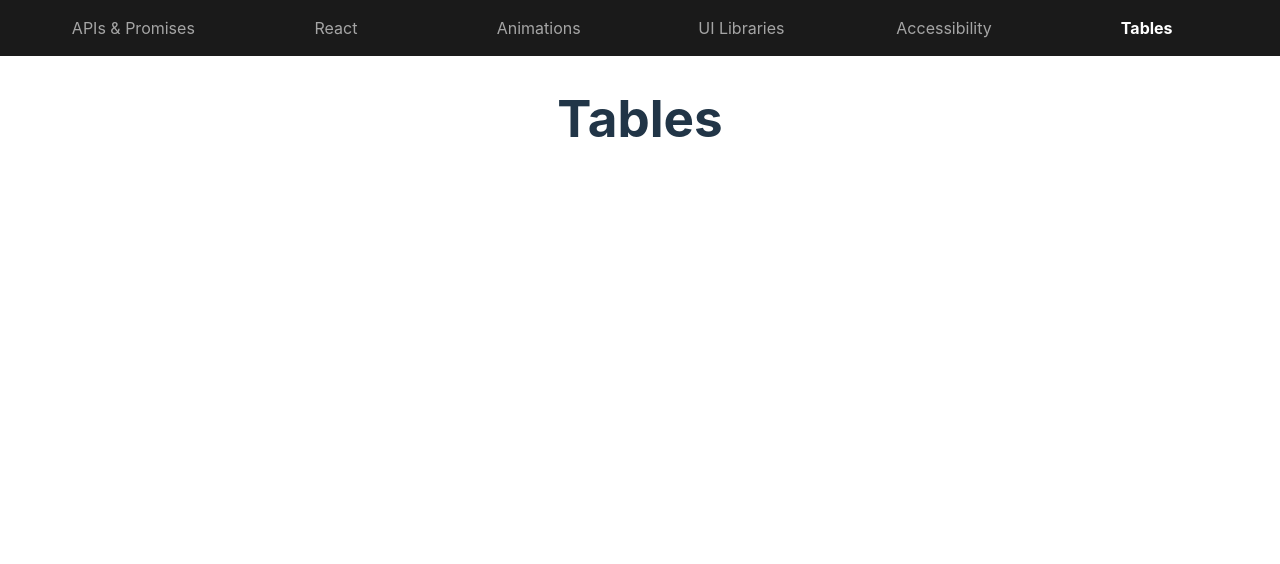
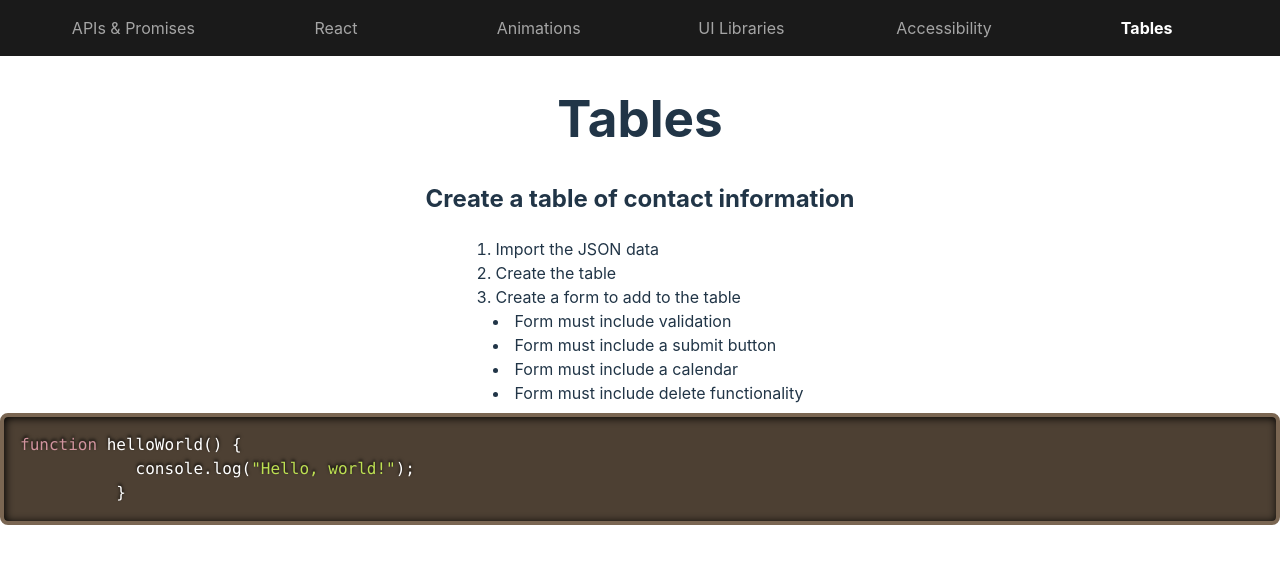
Before and after one commit to jon-slva/frontend-practice, a React (Vite) app: page /tables in a window 1280 px wide. Shown: the top 564 px of the page. Built offline with nearby package versions, Linux system fonts and the light colour scheme.

Commit message:
Add react-syntax-highlighter and table instructions

```diff
--- a/package.json
+++ b/package.json
@@ -14,6 +14,7 @@
     "react": "^18.2.0",
     "react-dom": "^18.2.0",
     "react-router-dom": "^6.22.3",
+    "react-syntax-highlighter": "^15.5.0",
     "sass": "^1.72.0"
   },
   "devDependencies": {
--- /dev/null
+++ b/src/data/tables_data.json
@@ -0,0 +1,32 @@
+[
+	{
+		"name": "John Doe",
+		"email": "johndoe@gmail.com",
+		"phone": "555-555-5555",
+		"dob": "1990-01-01"
+	},
+	{
+		"name": "Jane Smith",
+		"email": "janesmith@yahoo.com",
+		"phone": "555-555-1234",
+		"dob": "1985-05-15"
+	},
+	{
+		"name": "Bob Johnson",
+		"email": "bob.johnson@hotmail.com",
+		"phone": "555-555-2468",
+		"dob": "1978-12-31"
+	},
+	{
+		"name": "Emily Davis",
+		"email": "emily.davis@outlook.com",
+		"phone": "555-555-9876",
+		"dob": "1995-07-22"
+	},
+	{
+		"name": "Tom Lee",
+		"email": "tom.lee@gmail.com",
+		"phone": "555-555-3698",
+		"dob": "1980-03-10"
+	}
+]
--- a/src/pages/Tables/Tables.jsx
+++ b/src/pages/Tables/Tables.jsx
@@ -1,15 +1,35 @@
 import './Tables.scss'
-
 import React from 'react'
+import tableData from '../../data/tables_data.json'
+import { Prism as SyntaxHighlighter } from 'react-syntax-highlighter';
+import { dark } from 'react-syntax-highlighter/dist/esm/styles/prism';
 
 const Tables = () => {
 	return (
 		<main>
 			<h1>Tables</h1>
+			<h2>Create a table of contact information</h2>
+			<ol className='instructions'>
+				<li>Import the JSON data</li>
+				<li>Create the table</li>
+				<li>Create a form to add to the table</li>
+				<ul>
+					<li>Form must include validation</li>
+					<li>Form must include a submit button</li>
+					<li>Form must include a calendar</li>
+					<li>Form must include delete functionality</li>
+				</ul>
+			</ol>
 
-
+			<SyntaxHighlighter language="javascript" style={dark}>
+				{`
+          function helloWorld() {
+            console.log("Hello, world!");
+          }
+        `.trim()}
+			</SyntaxHighlighter>
 		</main>
 	)
 }
 
-export default Tables
+export default Tables;
--- a/src/pages/Tables/Tables.scss
+++ b/src/pages/Tables/Tables.scss
@@ -0,0 +1,14 @@
+ol li {
+	list-style: inside decimal;
+}
+
+ol ul li {
+	list-style: inside disc;
+	padding-left: 16px;
+}
+
+.instructions {
+	width: fit-content;
+	text-align: left;
+	margin: 0 auto;
+}
```
Also changed, not shown: 1 other file (tests, documents, lock files or other folders).
